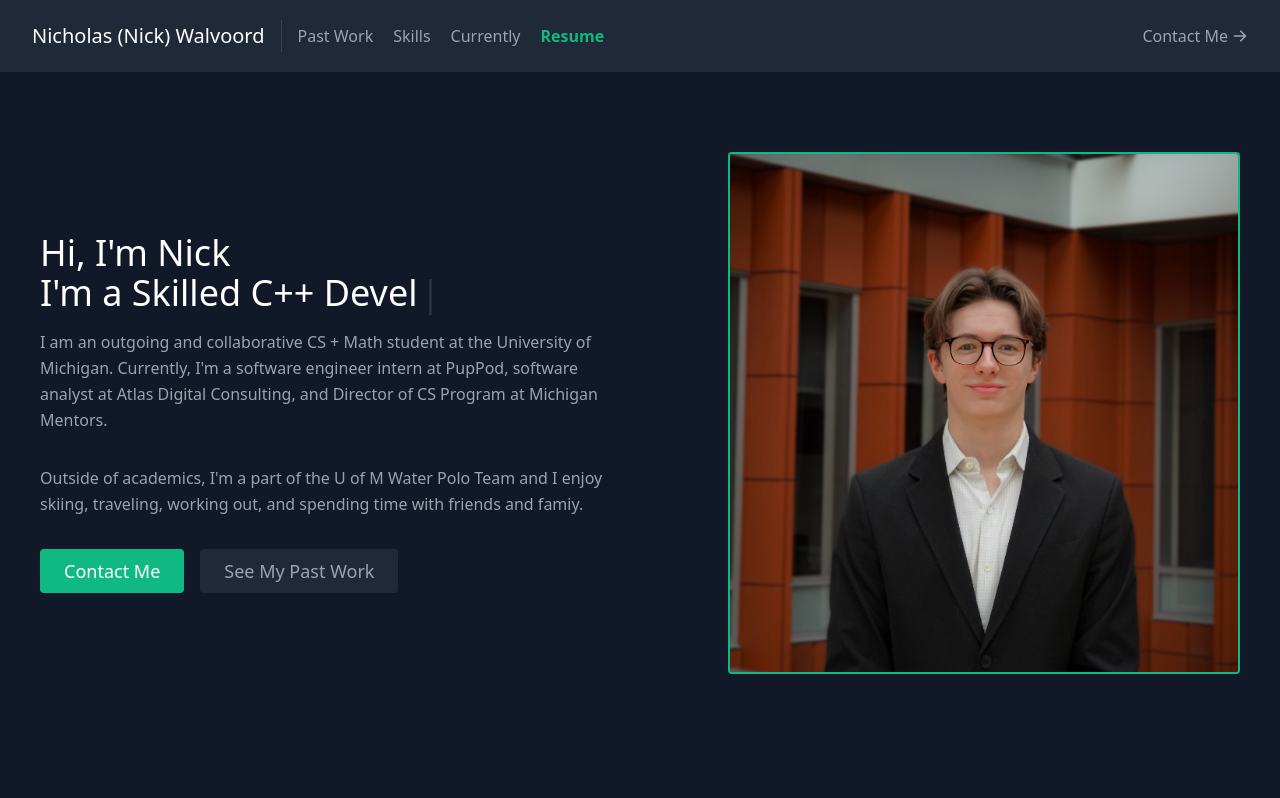
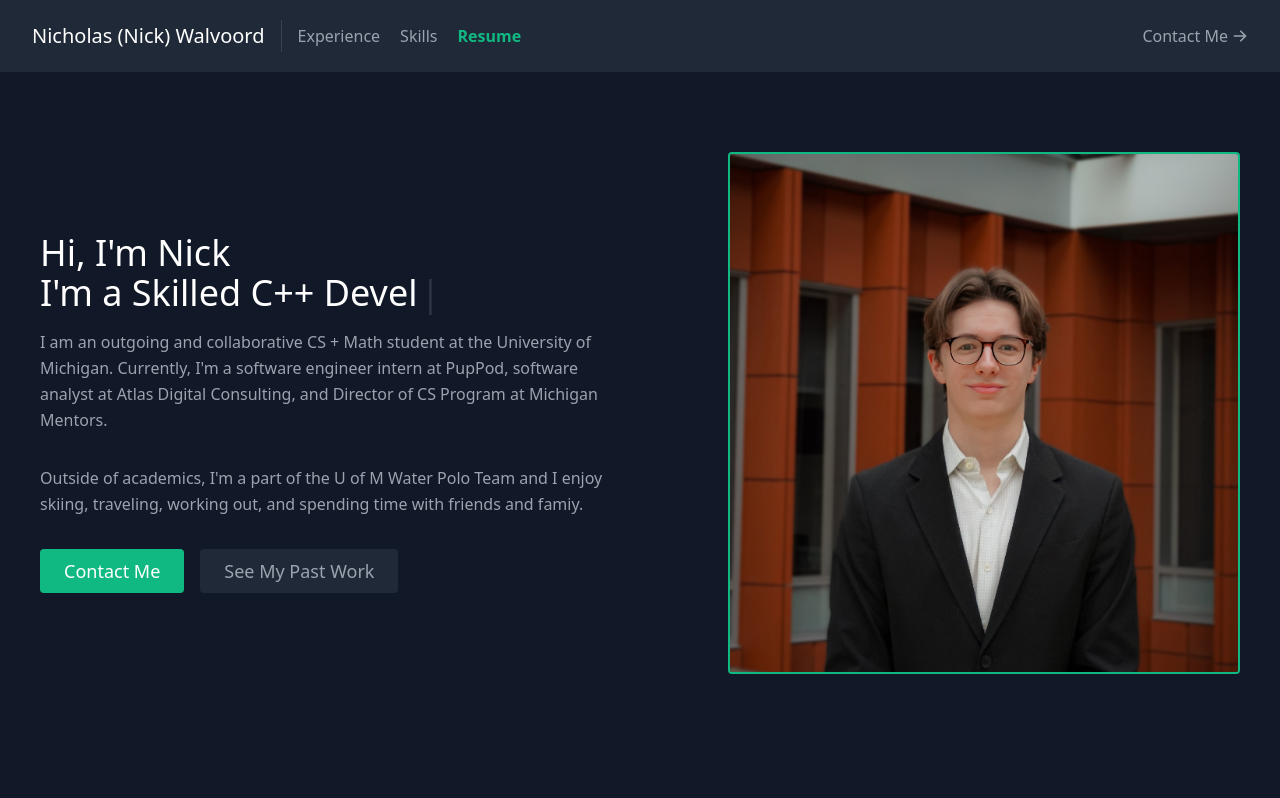
Before and after one commit to nwlvrd/Portfolio-Website, a React (Create React App) app: page / in a window 1280 px wide. Shown: the top 798 px of the page. Built offline with nearby package versions, Linux system fonts and the light colour scheme.

Commit message:
Navbar Update

```diff
--- a/src/components/Navbar.js
+++ b/src/components/Navbar.js
@@ -12,13 +12,10 @@ export default function Navbar() {
         </a>
         <nav className="md:mr-auto md:ml-4 md:py-1 md:pl-4 md:border-l md:border-gray-700	flex flex-wrap items-center text-base justify-center">
           <a href="#projects" className="mr-5 hover:text-white">
-            Past Work
+            Experience
           </a>
           <a href="#skills" className="mr-5 hover:text-white">
             Skills
-          </a>
-          <a href="#testimonials" className="mr-5 hover:text-white">
-            Currently
           </a>
           <a href="./Resume.pdf" target="_blank" rel="noreferrer" className="text-green-500 font-bold">
             Resume
```
